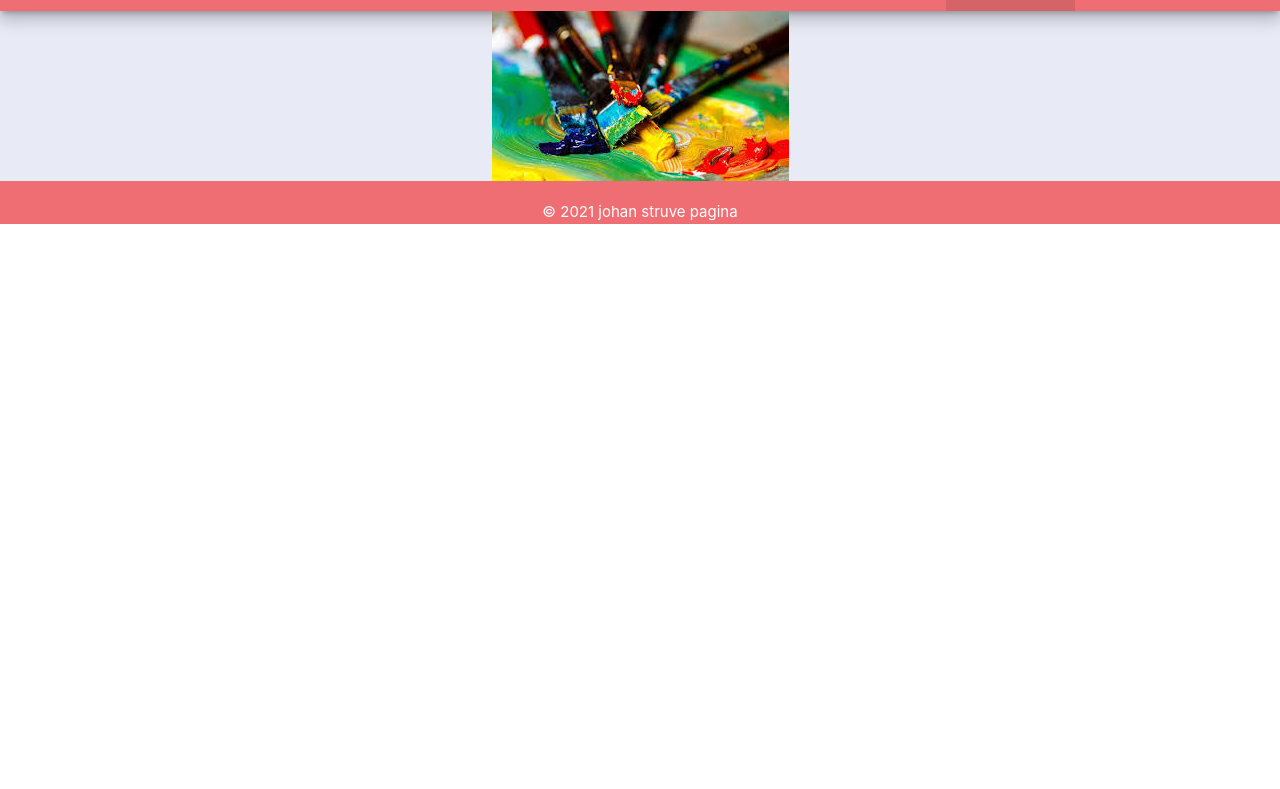
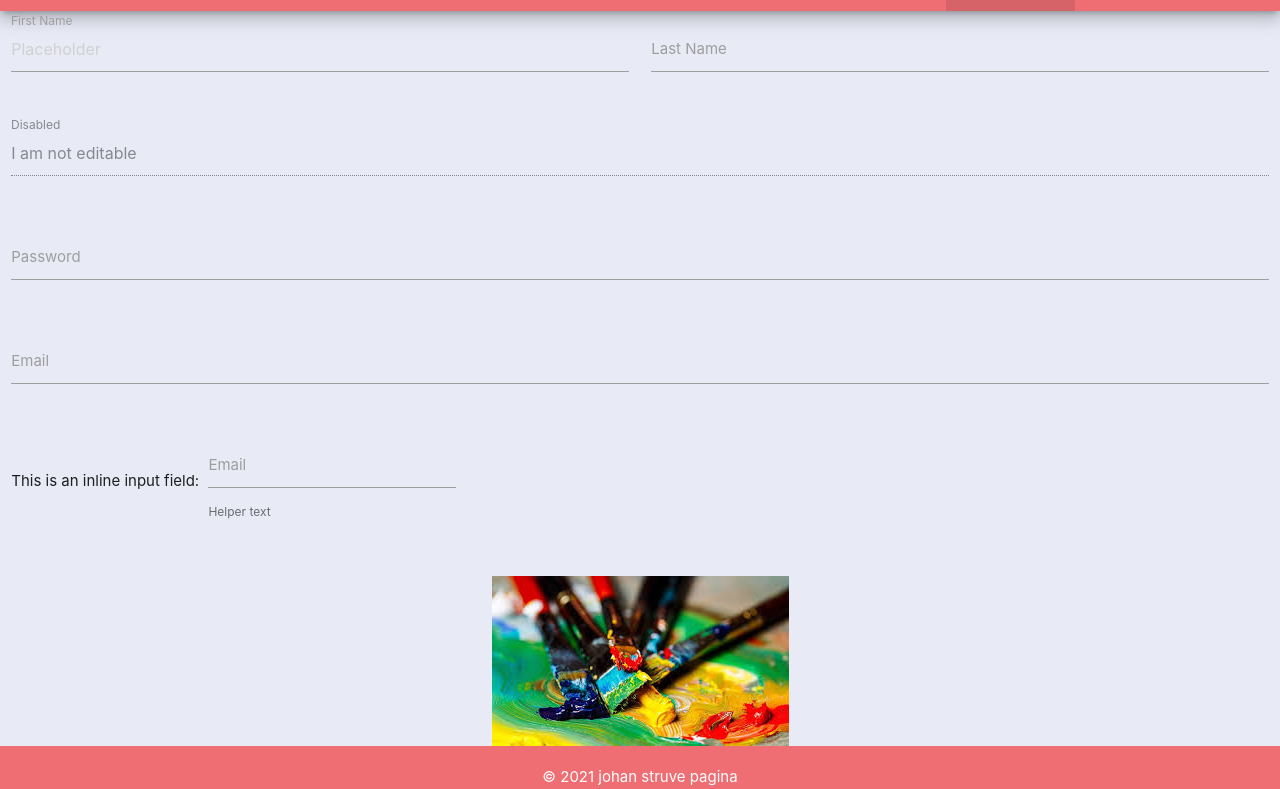
Before and after one commit to bakenek/materializecss.esta-es, a plain HTML site: page pagina/secciones/1.html in a window 1280 px wide. Shown: the part 53-842 px from the top of the page. Before the commit the page ends 800 px from the top, so only its background shows below. Drawn offline with nearby package versions, Linux system fonts and the light colour scheme.

Commit message:
terminado

```diff
--- a/pagina/secciones/1.html
+++ b/pagina/secciones/1.html
@@ -37,7 +37,48 @@ $(function() {
   </div>
 </nav>
 
-
+<div class="row">
+    <form class="col s12">
+      <div class="row">
+        <div class="input-field col s6">
+          <input placeholder="Placeholder" id="first_name" type="text" class="validate">
+          <label for="first_name">First Name</label>
+        </div>
+        <div class="input-field col s6">
+          <input id="last_name" type="text" class="validate">
+          <label for="last_name">Last Name</label>
+        </div>
+      </div>
+      <div class="row">
+        <div class="input-field col s12">
+          <input disabled value="I am not editable" id="disabled" type="text" class="validate">
+          <label for="disabled">Disabled</label>
+        </div>
+      </div>
+      <div class="row">
+        <div class="input-field col s12">
+          <input id="password" type="password" class="validate">
+          <label for="password">Password</label>
+        </div>
+      </div>
+      <div class="row">
+        <div class="input-field col s12">
+          <input id="email" type="email" class="validate">
+          <label for="email">Email</label>
+        </div>
+      </div>
+      <div class="row">
+        <div class="col s12">
+          This is an inline input field:
+          <div class="input-field inline">
+            <input id="email_inline" type="email" class="validate">
+            <label for="email_inline">Email</label>
+            <span class="helper-text" data-error="wrong" data-success="right">Helper text</span>
+          </div>
+        </div>
+      </div>
+    </form>
+  </div>
 
 
 
```
